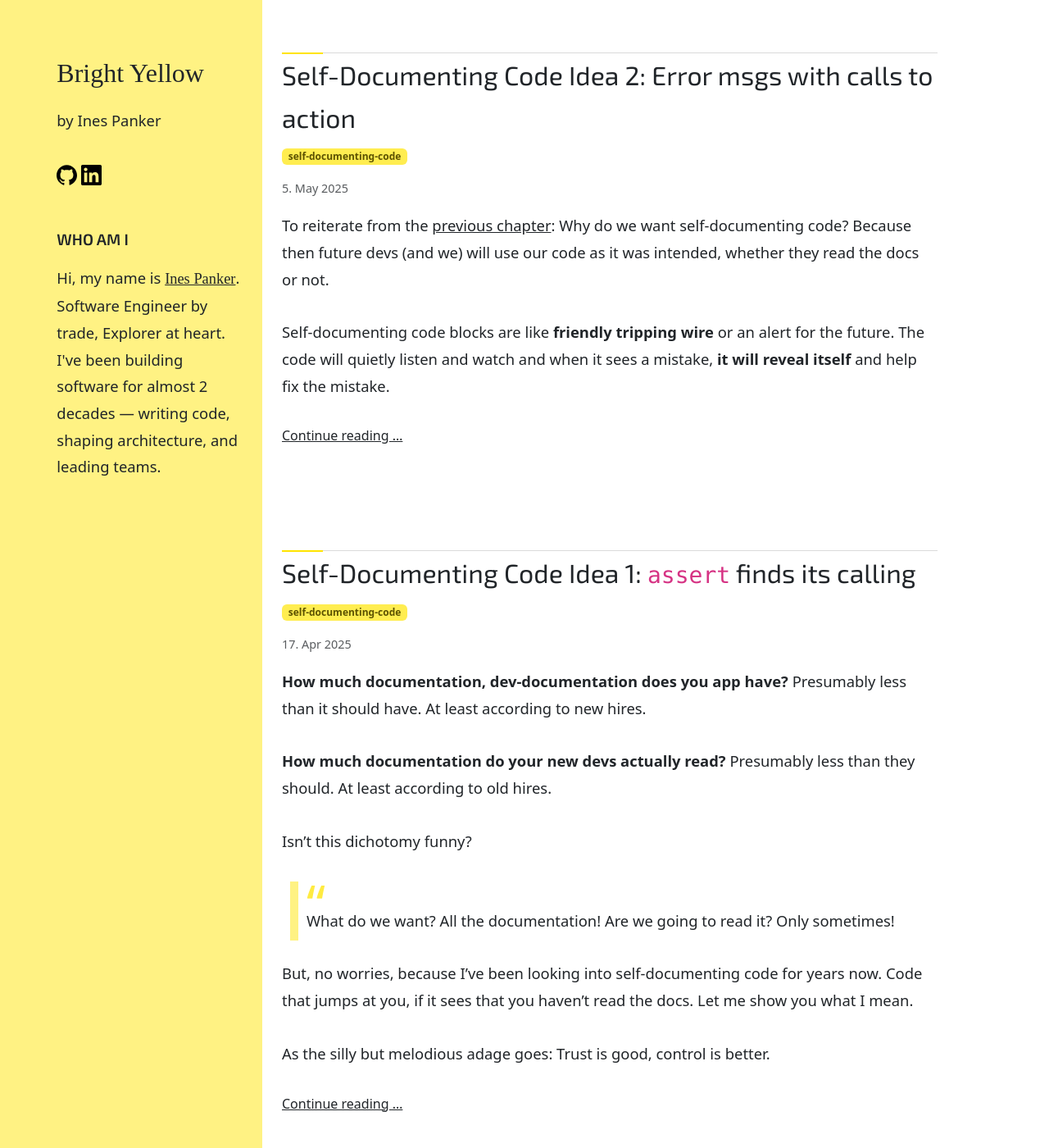
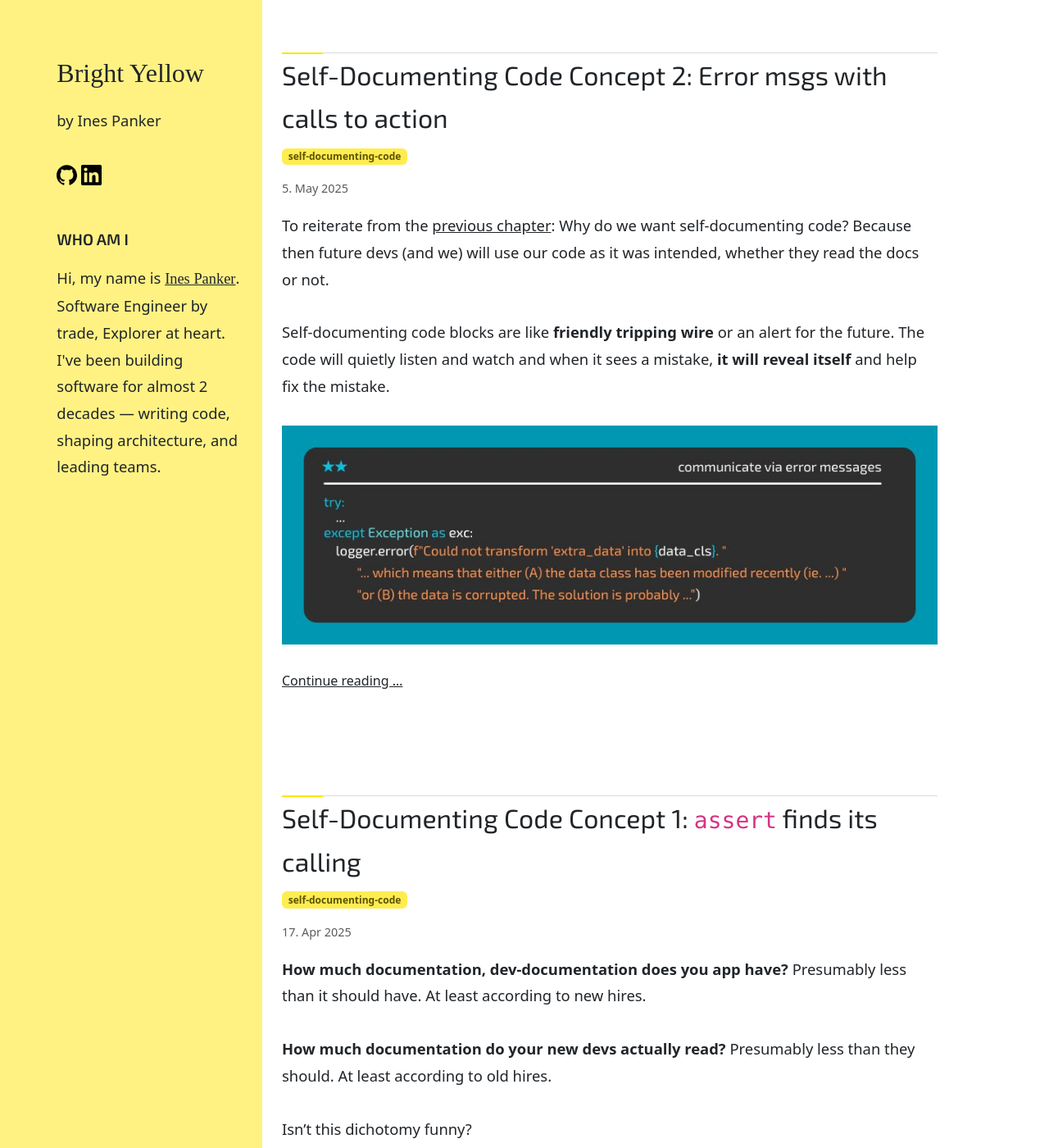
Before and after one commit to inesp/inesp.github.io, a Jekyll site: the page built from index.md, in a window 1280 px wide and 1400 px high. Shown: the whole window at 82% size. Built offline with Jekyll 4.4.1, drawn with Linux system fonts in a browser that asks for light colours; nearby versions of some CDN libraries; some web fonts are replaced.

Commit message:
Add imgs
and replace idea with concept

```diff
--- a/_posts/2025-04-17-how-to-make-code-self-document-itself.md
+++ b/_posts/2025-04-17-how-to-make-code-self-document-itself.md
@@ -1,5 +1,5 @@
 ---
-title: "Self-Documenting Code Idea 1: <code>assert</code> finds its calling"
+title: "Self-Documenting Code Concept 1: <code>assert</code> finds its calling"
 excerpt_separator: <!--more-->
 biblio:
   - title: "Python: The assert statement"
@@ -19,9 +19,12 @@ But, no worries, because I've been looking into self-documenting code for years
 
 As the silly but melodious adage goes: Trust is good, control is better.
 
+![How to document with asserts](/assets/docs/assert-docs.jpg)
+
+
 <!--more-->
 
-## 💡 Idea 1: Assert finally finds its calling
+## 💡 Concept 1: Assert finally finds its calling
 
 The `assert ...`-statements are a weird concept. Officially, they are supposed to be debugging aids, but in reality they are often active in production code, in the production environment.
 
@@ -223,4 +226,4 @@ And that is how `assert` can be used to replace a bit of the documentation. Docs
 **Note on the side:** But, obviously, you can also just raise a `ValueError` or `TypeError` or `MyCustomException`. No need to specifically use `assert`-s. :smile:
 
 ## Next chapter
-⏭️ [Self-Documenting Code Idea 2: Error msgs with calls to action]({% post_url 2025-05-05-self-documented-code-part-II %})
+⏭️ [Self-Documenting Code Concept 2: Error msgs with calls to action]({% post_url 2025-05-05-self-documented-code-part-II %})
--- a/_posts/2025-05-05-self-documented-code-part-II.md
+++ b/_posts/2025-05-05-self-documented-code-part-II.md
@@ -1,5 +1,5 @@
 ---
-title: "Self-Documenting Code Idea 2: Error msgs with calls to action"
+title: "Self-Documenting Code Concept 2: Error msgs with calls to action"
 excerpt_separator: <!--more-->
 tags: self-documenting-code
 ---
@@ -8,15 +8,17 @@ To reiterate from the [previous chapter]({% post_url 2025-04-17-how-to-make-code
 
 Self-documenting code blocks are like **friendly tripping wire** or an alert for the future. The code will quietly listen and watch and when it sees a mistake, **it will reveal itself** and help fix the mistake.
 
+![Communicate via error messages](/assets/docs/errors-docs.jpg)
+
 <!--more-->
 
 ## Previous chapter
-⏮️ [Self-Documenting Code Idea 1: `assert` finds its calling]({% post_url 2025-04-17-how-to-make-code-self-document-itself %})
+⏮️ [Self-Documenting Code Concept 1: `assert` finds its calling]({% post_url 2025-04-17-how-to-make-code-self-document-itself %})
 
 In the previous chapter, we talked about using `assert`-s to kill new code even before it goes to production. Now we'll look at how to use error messages to help fix bugs that already made it to production.
 
 
-## 💡 Idea 2: Error messages with fixing instructions
+## 💡 Concept 2: Error messages with fixing instructions
 
 Errors logged in production have a certain level of **irritation** associated with them.
 
```
Also changed, not shown: assets/docs/assert-docs.jpg (added), assets/docs/errors-docs.jpg (added).
